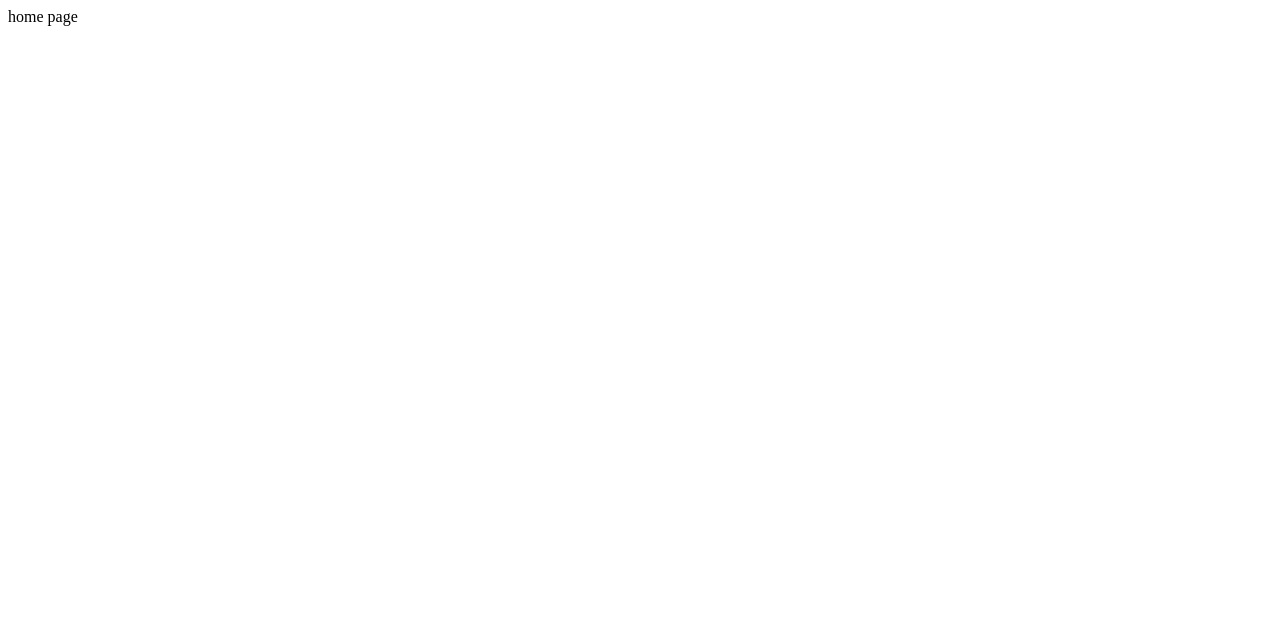
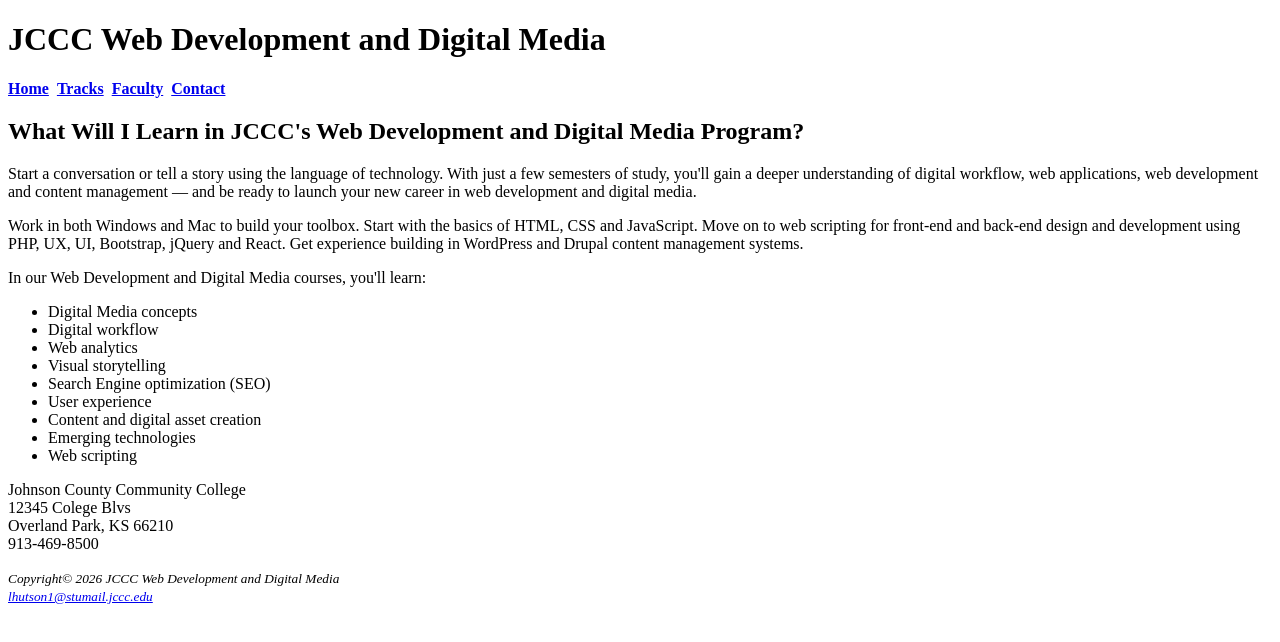
Before and after one commit to lhutson2008/WEB110, a plain HTML site: page index.html in a window 1280 px wide. Drawn offline with Linux system fonts and the light colour scheme.

Commit message:
Add files via upload

```diff
--- a/index.html
+++ b/index.html
@@ -1 +1,39 @@
-home page
+<!DOCTYPE html>
+<!--lorelei hutson 9-10-26-->
+<html lang="en"></html>
+<header>
+    <meta charset="UTF-8">
+ <h1><title> JCCC Web Development and Digital Meadia</title></h1></header>
+
+ <h1><header>JCCC Web Development and Digital Media</header></h1>
+
+ <nav><strong><a href="#index.html">Home</a>&nbsp;&nbsp;<a href="#tracks.html">Tracks</a>&nbsp;&nbsp;<a href="faculty.html">Faculty</a>&nbsp;&nbsp;<a href="contact.html">Contact</a></strong></nav>
+
+<main><h2>What Will I Learn in JCCC's Web Development and Digital Media Program?</h2>
+
+<p>Start a conversation or tell a story using the language of technology. With just a few semesters of study, you'll gain a deeper understanding of digital workflow, web applications, web development and content management — and be ready to launch your new career in web development and digital media.</p>
+
+<p>Work in both Windows and Mac to build your toolbox. Start with the basics of HTML, CSS and JavaScript. Move on to web scripting for front-end and back-end design and development using PHP, UX, UI, Bootstrap, jQuery and React. Get experience building in WordPress and Drupal content management systems.</p>
+
+<p> In our Web Development and Digital Media courses, you'll learn:</p>
+
+<ul>
+    <li>Digital Media concepts</li>
+    <li>Digital workflow</li>
+    <li>Web analytics</li>
+    <li>Visual storytelling</li>
+    <li>Search Engine optimization (SEO)</li>
+    <li>User experience</li>
+    <li>Content and digital asset creation</li>
+    <li>Emerging technologies</li>
+    <li>Web scripting</li>
+</ul>
+
+<div>Johnson County Community College<br>
+12345 Colege Blvs<br>
+Overland Park, KS 66210<br>
+913-469-8500</div>
+</main>
+<footer>
+    <p><small><em>Copyright&copy; 2026 JCCC Web Development and Digital Media<br>
+    <a href="mailto:lhutson1@stumail.jccc.edu">lhutson1@stumail.jccc.edu</a></em></small></footer></p>
```
